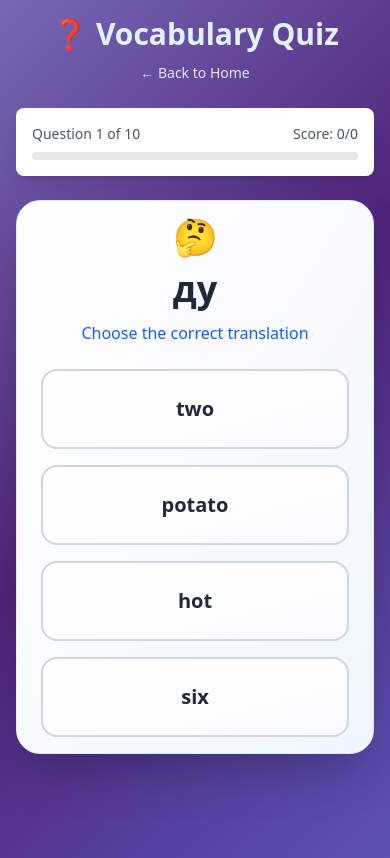
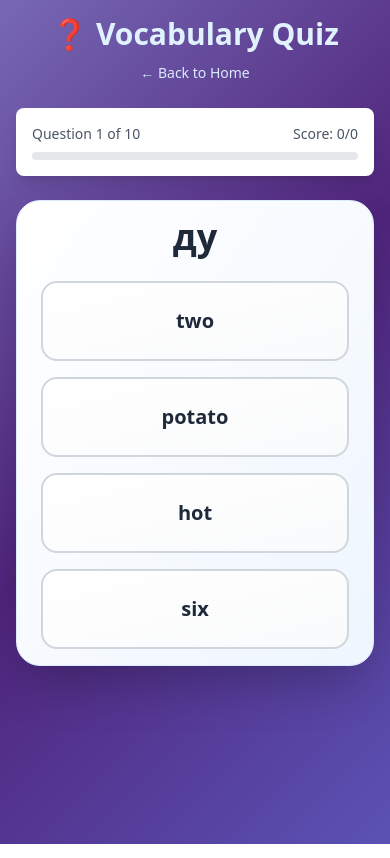
Before and after one commit to haagamble/tajik-first-1000, a Next.js app: page /quiz/level01 in a window 390 px wide. Built offline with nearby package versions, Linux system fonts and the light colour scheme.

Commit message:
Reduce padding for quiz on mobile

```diff
--- a/src/app/quiz/[wordListId]/QuizGame.tsx
+++ b/src/app/quiz/[wordListId]/QuizGame.tsx
@@ -190,11 +190,10 @@ export default function QuizGame({ wordList }: QuizGameProps) {
                 {/* Question Card */}
                 <div className="bg-gradient-to-br from-white to-blue-50 rounded-3xl shadow-2xl border border-blue-100 px-6 py-4 md:px-8 md:py-6 mb-6">
                     <div className="text-center mb-6">
-                        <div className="text-4xl md:text-5xl mb-3">🤔</div>
+                        {/* <div className="text-4xl md:text-5xl mb-3">🤔</div> */}
                         <h2 className="!text-gray-800 text-4xl md:text-5xl font-black mb-3">
                             {currentQuestion.word.tajik}
                         </h2>
-                        <p className="text-blue-600 text-base md:text-lg font-medium">Choose the correct translation</p>
                     </div>
 
                     {/* Answer Options */}
@@ -204,7 +203,7 @@ export default function QuizGame({ wordList }: QuizGameProps) {
                                 key={index}
                                 onClick={() => handleAnswerSelect(option)}
                                 disabled={isAnswered}
-                                className={`group relative p-4 md:p-5 text-center rounded-2xl border-2 transition-all duration-300 min-h-[80px] md:min-h-[100px] transform ${isAnswered
+                                className={`group relative p-3 md:p-5 text-center rounded-2xl border-2 transition-all duration-300 min-h-[80px] md:min-h-[100px] transform ${isAnswered
                                     ? option === currentQuestion.correctAnswer
                                         ? 'border-green-500 bg-gradient-to-br from-green-100 to-green-200 scale-105 shadow-xl'
                                         : option === selectedAnswer && option !== currentQuestion.correctAnswer
```
